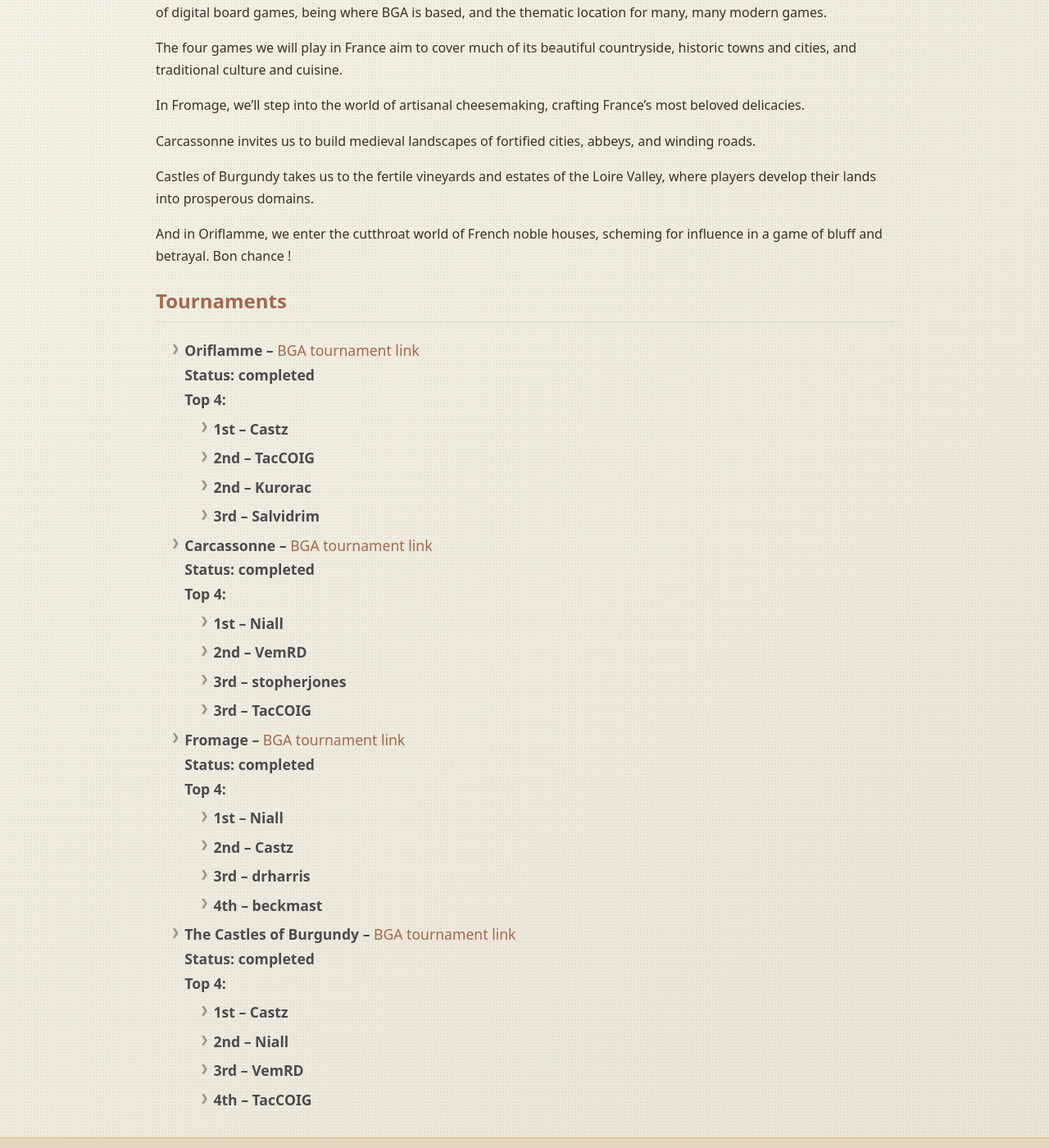
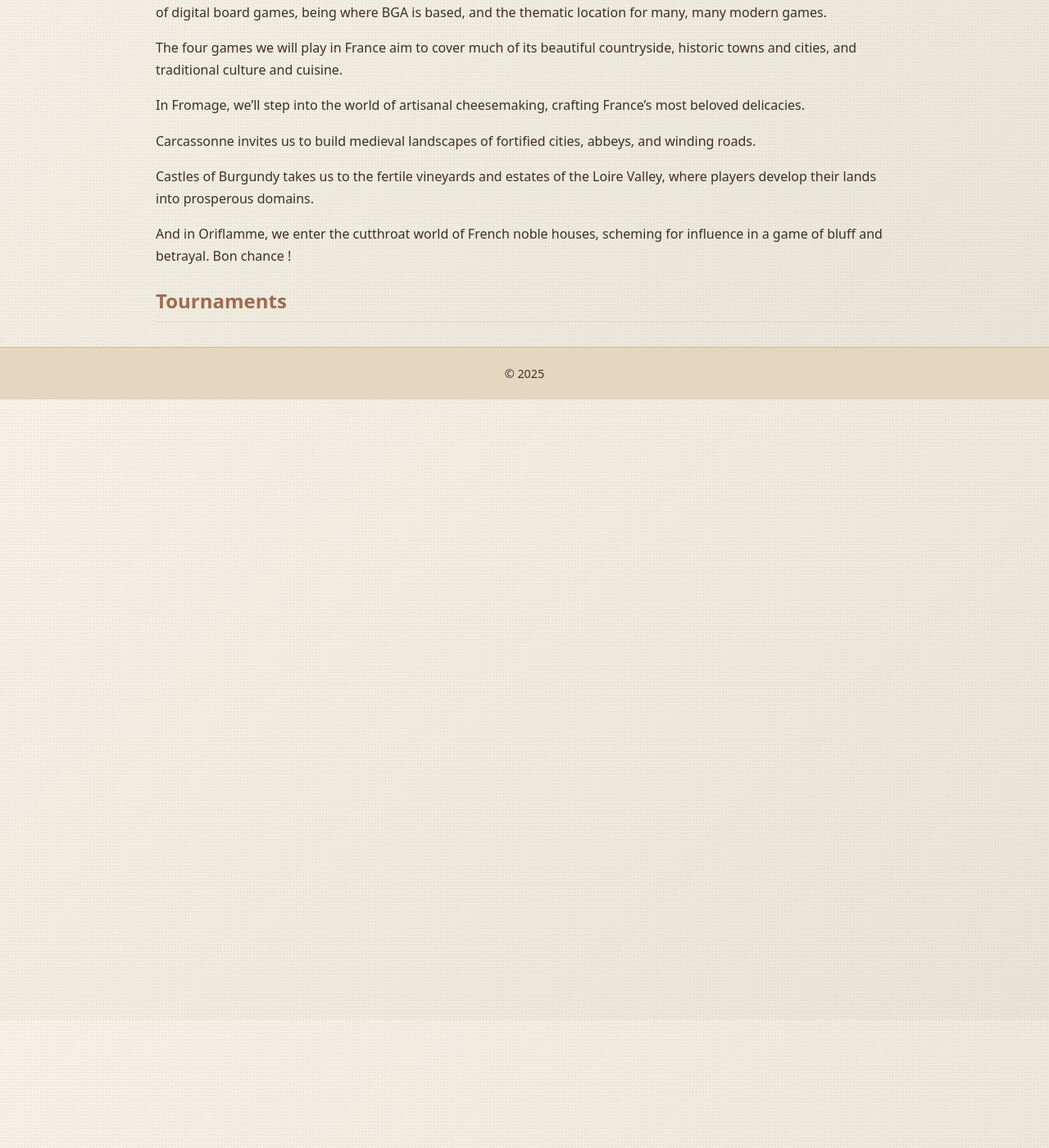
Before and after one commit to stopherjones/around-the-world-in-eighty-games, a Jekyll site: the page built from _countries/france.md, in a window 1280 px wide and 1400 px high, scrolled down 270 px. Shown: the whole window at 82% size. Built offline with Jekyll 4.4.1, drawn with Linux system fonts in a browser that asks for light colours; part of the change alters nothing that is shown.

Commit message:
Update tournaments.yml

```diff
--- a/_data/tournaments.yml
+++ b/_data/tournaments.yml
@@ -1,415 +1,272 @@
-354697:
+"354697":
   id: 354697
-  country: united-kingdom
-  game: mr-jack
-  name: "Mr Jack Tournament (United Kingdom)"
-  bga_url: "https://boardgamearena.com/tournament?id=354697"
-  status: completed
-  top4:
-    - { rank: "1st", name: "TacCOIG" }
-    - { rank: "2nd", name: "Cheery Dog" }
-    - { rank: "3rd", name: "Saugust2" }
-    - { rank: "3rd", name: "andycupid" }
-
-354698:
-  id: 354698
-  country: united-kingdom
-  game: next-station-london
-  name: "Next Station: London Tournament (United Kingdom)"
-  bga_url: "https://boardgamearena.com/tournament?id=354698"
-  status: completed
-  top4:
-    - { rank: "1st", name: "TacCOIG" }
-    - { rank: "2nd", name: "andycupid" }
-    - { rank: "3rd", name: "Cheery Dog" }
-    - { rank: "4th", name: "stopherjones" }
-
-360285:
-  id: 360285
-  country: netherlands
-  game: gift-of-tulips
-  name: "Gift of Tulips Tournament (Netherlands)"
-  bga_url: "https://boardgamearena.com/tournament?id=360285"
-  status: completed
-  top4:
-    - { rank: "1st", name: "beckmast" }
-    - { rank: "2nd", name: "TacCOIG" }
-    - { rank: "3rd", name: "stopherjones" }
-    - { rank: "4th", name: "Niall" }
-
-360291:
-  id: 360291
-  country: germany
-  game: thurn-and-taxis
-  name: "Thurn and Taxis Tournament (Germany)"
-  bga_url: "https://boardgamearena.com/tournament?id=360291"
-  status: completed
-  top4:
-    - { rank: "1st", name: "andycupid" }
-    - { rank: "2nd", name: "Cheery Dog" }
-    - { rank: "3rd", name: "Niall" }
-    - { rank: "3rd", name: "Sharon F" }
-
-368884:
-  id: 368884
-  country: denmark
-  game: copenhagen
-  name: "Copenhagen Tournament (Denmark)"
-  bga_url: "https://boardgamearena.com/tournament?id=368884"
-  status: completed
-  top4:
-    - { rank: "1st", name: "Castz" }
-    - { rank: "2nd", name: "TacCOIG" }
-    - { rank: "3rd", name: "GeraldineMerida" }
-    - { rank: "3rd", name: "Bleedingriver" }
-
-368887:
-  id: 368887
-  country: sweden
-  game: fika
-  name: "Fika Tournament (Sweden)"
-  bga_url: "https://boardgamearena.com/tournament?id=368887"
-  status: completed
-  top4:
-    - { rank: "1st", name: "Niall" }
-    - { rank: "2nd", name: "Cheery Dog" }
-    - { rank: "3rd", name: "andycupid" }
-    - { rank: "3rd", name: "stopherjones" }
-
-374194:
-  id: 374194
-  country: norway
-  game: knarr
-  name: "Knarr Tournament (Norway)"
-  bga_url: "https://boardgamearena.com/tournament?id=374194"
-  status: completed
-  top4:
-    - { rank: "1st", name: "Niall" }
-    - { rank: "2nd", name: "VemRD" }
-    - { rank: "3rd", name: "beckmast" }
-    - { rank: "3rd", name: "TacCOIG" }
-
-380123:
-  id: 380123
-  country: norway
-  game: herrlof
-  name: "Herrlof Tournament (Norway)"
-  bga_url: "https://boardgamearena.com/tournament?id=380123"
-  status: completed
-  top4:
-    - { rank: "1st", name: "TacCOIG" }
-    - { rank: "2nd", name: "stopherjones" }
-    - { rank: "3rd", name: "Niall" }
-    - { rank: "3rd", name: "Cheery Dog" }
-
-378251:
-  id: 378251
-  country: russia
-  game: st-petersburg
-  name: "St Petersburg Tournament (Russia)"
-  bga_url: "https://boardgamearena.com/tournament?id=378251"
-  status: completed
-  top4:
-    - { rank: "1st", name: "Niall" }
-    - { rank: "2nd", name: "Castz" }
-    - { rank: "3rd", name: "TacCOIG" }
-    - { rank: "3rd", name: "VemRD" }
-
-387302:
-  id: 387302
-  country: greece
-  game: akropolis
-  name: "Akropolis Tournament (Greece)"
-  bga_url: "https://boardgamearena.com/tournament?id=387302"
-  status: completed
-  top4:
-    - { rank: "1st", name: "Castz" }
-    - { rank: "2nd", name: "TacCOIG" }
-    - { rank: "3rd", name: "Arjo14" }
-    - { rank: "4th", name: "Salvidrim" }
-
-387304:
-  id: 387304
-  country: greece
-  game: santorini
-  name: "Santorini Tournament (Greece)"
-  bga_url: "https://boardgamearena.com/tournament?id=387304"
-  status: completed
-  top4:
-    - { rank: "1st", name: "TacCOIG" }
-    - { rank: "2nd", name: "Arjo14" }
-    - { rank: "3rd", name: "andycupid" }
-    - { rank: "3rd", name: "Cheery Dog" }
-
-404118:
-  id: 404118
-  country: italy
-  game: ponte-del-diavolo
-  name: "Ponte del Diavolo Tournament (Italy)"
-  bga_url: "https://boardgamearena.com/tournament?id=404118"
-  status: completed
-  top4:
-    - { rank: "1st", name: "andycupid" }
-    - { rank: "2nd", name: "Castz" }
-    - { rank: "3rd", name: "Niall" }
-    - { rank: "3rd", name: "TacCOIG" }
-
-404125:
-  id: 404125
-  country: italy
-  game: verona-twist
-  name: "Verona Twist Tournament (Italy)"
-  bga_url: "https://boardgamearena.com/tournament?id=404125"
-  status: completed
-  top4:
-    - { rank: "1st", name: "andycupid" }
-    - { rank: "2nd", name: "Castz" }
-    - { rank: "3rd", name: "Niall" }
-    - { rank: "3rd", name: "Cheery Dog" }
-
-404206:
-  id: 404206
-  country: italy
-  game: viticulture
-  name: "Viticulture Tournament (Italy)"
-  bga_url: "https://boardgamearena.com/tournament?id=404206"
-  status: completed
-  top4:
-    - { rank: "1st", name: "Niall" }
-    - { rank: "2nd", name: "VemRD" }
-    - { rank: "3rd", name: "Castz" }
-    - { rank: "4th", name: "drharris" }
-
-410031:
-  id: 410031
-  country: switzerland
-  game: ticket-to-ride-switzerland
-  name: "Ticket to Ride: Switzerland Tournament (Switzerland)"
-  bga_url: "https://boardgamearena.com/tournament?id=410031"
-  status: completed
-  top4:
-    - { rank: "1st", name: "TacCOIG" }
-    - { rank: "2nd", name: "beckmast" }
-    - { rank: "3rd", name: "Niall" }
-    - { rank: "3rd", name: "andycupid" }
-
-420784:
-  id: 420784
-  country: france
-  game: oriflamme
-  name: "Oriflamme Tournament (France)"
-  bga_url: "https://boardgamearena.com/tournament?id=420784"
-  status: completed
-  top4:
-    - { rank: "1st", name: "Castz" }
-    - { rank: "2nd", name: "TacCOIG" }
-    - { rank: "2nd", name: "Kurorac" }
-    - { rank: "3rd", name: "Salvidrim" }
-
-420786:
-  id: 420786
-  country: france
-  game: carcassonne
-  name: "Carcassonne Tournament (France)"
-  bga_url: "https://boardgamearena.com/tournament?id=420786"
-  status: completed
-  top4:
-    - { rank: "1st", name: "Niall" }
-    - { rank: "2nd", name: "VemRD" }
-    - { rank: "3rd", name: "stopherjones" }
-    - { rank: "3rd", name: "TacCOIG" }
-
-420787:
-  id: 420787
-  country: france
-  game: fromage
-  name: "Fromage Tournament (France)"
-  bga_url: "https://boardgamearena.com/tournament?id=420787"
-  status: completed
-  top4:
-    - { rank: "1st", name: "Niall" }
-    - { rank: "2nd", name: "Castz" }
-    - { rank: "3rd", name: "drharris" }
-    - { rank: "4th", name: "beckmast" }
-
-420929:
-  id: 420929
-  country: france
-  game: the-castles-of-burgundy
-  name: "The Castles of Burgundy Tournament (France)"
-  bga_url: "https://boardgamearena.com/tournament?id=420929"
-  status: completed
-  top4:
-    - { rank: "1st", name: "Castz" }
-    - { rank: "2nd", name: "Niall" }
-    - { rank: "3rd", name: "VemRD" }
-    - { rank: "4th", name: "TacCOIG" }
-
-427916:
-  id: 427916
-  country: mallorca
-  game: finca
-  name: "Finca Tournament (Mallorca)"
-  bga_url: "https://boardgamearena.com/tournament?id=427916"
-  status: completed
-  top4:
-    - { rank: "1st", name: "Castz" }
-    - { rank: "2nd", name: "GeraldineMerida" }
-    - { rank: "3rd", name: "Zozoken" }
-    - { rank: "3rd", name: "Arjo14" }
-
-427918:
-  id: 427918
-  country: spain
-  game: alhambra
-  name: "Alhambra Tournament (Spain)"
-  bga_url: "https://boardgamearena.com/tournament?id=427918"
-  status: completed
-  top4:
-    - { rank: "1st", name: "Niall" }
-    - { rank: "2nd", name: "VemRD" }
-    - { rank: "3rd", name: "Castz" }
-    - { rank: "4th", name: "Cheery Dog" }
-
-427919:
-  id: 427919
-  country: portugal
-  game: azul-summer-pavilion
-  name: "Azul: Summer Pavilion Tournament (Portugal)"
-  bga_url: "https://boardgamearena.com/tournament?id=427919"
+  country: null
+  game: null
+  name: Tournament 354697
+  bga_url: https://boardgamearena.com/tournament?id=354697
   status: ongoing
   round: null
-
-439073:
-  id: 439073
-  country: morocco
-  game: marrakech
-  name: "Marrakech Tournament (Morocco)"
-  bga_url: "https://boardgamearena.com/tournament?id=439073"
-  status: completed
-  top4:
-    - { rank: "1st", name: "Niall" }
-    - { rank: "2nd", name: "Castz" }
-    - { rank: "3rd", name: "TacCOIG" }
-    - { rank: "4th", name: "Arjo14" }
-
-439074:
-  id: 439074
-  country: morocco
-  game: medina
-  name: "Medina Tournament (Morocco)"
-  bga_url: "https://boardgamearena.com/tournament?id=439074"
-  status: completed
-  top4:
-    - { rank: "1st", name: "Castz" }
-    - { rank: "2nd", name: "stopherjones" }
-    - { rank: "3rd", name: "TacCOIG" }
-    - { rank: "4th", name: "drharris" }
-
-461495:
-  id: 461495
-  country: sahara-desert
-  game: targi
-  name: "Targi Tournament (Sahara)"
-  bga_url: "https://boardgamearena.com/tournament?id=461495"
+"354698":
+  id: 354698
+  country: null
+  game: null
+  name: Tournament 354698
+  bga_url: https://boardgamearena.com/tournament?id=354698
   status: ongoing
   round: null
-
-461517:
-  id: 461517
-  country: sahara-desert
-  game: caravan
-  name: "Caravan Tournament (Sahara)"
-  bga_url: "https://boardgamearena.com/tournament?id=461517"
-  status: completed
-  top4:
-    - { rank: "1st", name: "Niall" }
-    - { rank: "2nd", name: "Cheery Dog" }
-    - { rank: "3rd", name: "TacCOIG" }
-    - { rank: "4th", name: "Bleedingriver" }
-
-488440:
-  id: 488440
-  country: botswana
-  game: orapa-mine
-  name: "Orapa Mine Tournament (Botswana)"
-  bga_url: "https://boardgamearena.com/tournament?id=488440"
-  status: completed
-  top4:
-    - { rank: "1st", name: "Cheery Dog" }
-    - { rank: "2nd", name: "beckmast" }
-    - { rank: "3rd", name: "Niall" }
-    - { rank: "3rd", name: "stopherjones" }
-
-488602:
-  id: 488602
-  country: south-africa
-  game: rallymangt
-  name: "RallymanGT Tournament (South Africa)"
-  bga_url: "https://boardgamearena.com/tournament?id=488602"
-  status: completed
-  top4:
-    - { rank: "1st", name: "Castz" }
-    - { rank: "2nd", name: "Niall" }
-    - { rank: "3rd", name: "Cheery Dog" }
-    - { rank: "4th", name: "stopherjones" }
-
-488444:
-  id: 488444
-  country: uganda
-  game: rift-valley-reserve
-  name: "Rift Valley Reserve Tournament (Uganda)"
-  bga_url: "https://boardgamearena.com/tournament?id=488444"
-  status: completed
-  top4:
-    - { rank: "1st", name: "Castz" }
-    - { rank: "2nd", name: "Niall" }
-    - { rank: "3rd", name: "TacCOIG" }
-    - { rank: "4th", name: "stopherjones" }
-
-499404:
-  id: 499404
-  country: egypt
-  game: sobek
-  name: "Sobek Tournament (Egypt)"
-  bga_url: "https://boardgamearena.com/tournament?id=499404"
+"360285":
+  id: 360285
+  country: null
+  game: null
+  name: Tournament 360285
+  bga_url: https://boardgamearena.com/tournament?id=360285
   status: ongoing
   round: null
-
-499408:
-  id: 499408
-  country: egypt
-  game: luxor
-  name: "Luxor Tournament (Egypt)"
-  bga_url: "https://boardgamearena.com/tournament?id=499408"
+"360291":
+  id: 360291
+  country: null
+  game: null
+  name: Tournament 360291
+  bga_url: https://boardgamearena.com/tournament?id=360291
   status: ongoing
   round: null
-
-499409:
-  id: 499409
-  country: egypt
-  game: imhotep
-  name: "Imhotep Tournament (Egypt)"
-  bga_url: "https://boardgamearena.com/tournament?id=499409"
+"368884":
+  id: 368884
+  country: null
+  game: null
+  name: Tournament 368884
+  bga_url: https://boardgamearena.com/tournament?id=368884
   status: ongoing
   round: null
-
-499398:
+"368887":
+  id: 368887
+  country: null
+  game: null
+  name: Tournament 368887
+  bga_url: https://boardgamearena.com/tournament?id=368887
+  status: ongoing
+  round: null
+"374194":
+  id: 374194
+  country: null
+  game: null
+  name: Tournament 374194
+  bga_url: https://boardgamearena.com/tournament?id=374194
+  status: ongoing
+  round: null
+"378251":
+  id: 378251
+  country: null
+  game: null
+  name: Tournament 378251
+  bga_url: https://boardgamearena.com/tournament?id=378251
+  status: ongoing
+  round: null
+"380123":
+  id: 380123
+  country: null
+  game: null
+  name: Tournament 380123
+  bga_url: https://boardgamearena.com/tournament?id=380123
+  status: ongoing
+  round: null
+"387302":
+  id: 387302
+  country: null
+  game: null
+  name: Tournament 387302
+  bga_url: https://boardgamearena.com/tournament?id=387302
+  status: ongoing
+  round: null
+"387304":
+  id: 387304
+  country: null
+  game: null
+  name: Tournament 387304
+  bga_url: https://boardgamearena.com/tournament?id=387304
+  status: ongoing
+  round: null
+"404118":
+  id: 404118
+  country: null
+  game: null
+  name: Tournament 404118
+  bga_url: https://boardgamearena.com/tournament?id=404118
+  status: ongoing
+  round: null
+"404125":
+  id: 404125
+  country: null
+  game: null
+  name: Tournament 404125
+  bga_url: https://boardgamearena.com/tournament?id=404125
+  status: ongoing
+  round: null
+"404206":
+  id: 404206
+  country: null
+  game: null
+  name: Tournament 404206
+  bga_url: https://boardgamearena.com/tournament?id=404206
+  status: ongoing
+  round: null
+"410031":
+  id: 410031
+  country: null
+  game: null
+  name: Tournament 410031
+  bga_url: https://boardgamearena.com/tournament?id=410031
+  status: ongoing
+  round: null
+"420784":
+  id: 420784
+  country: null
+  game: null
+  name: Tournament 420784
+  bga_url: https://boardgamearena.com/tournament?id=420784
+  status: ongoing
+  round: null
+"420786":
+  id: 420786
+  country: null
+  game: null
+  name: Tournament 420786
+  bga_url: https://boardgamearena.com/tournament?id=420786
+  status: ongoing
+  round: null
+"420787":
+  id: 420787
+  country: null
+  game: null
+  name: Tournament 420787
+  bga_url: https://boardgamearena.com/tournament?id=420787
+  status: ongoing
+  round: null
+"420929":
+  id: 420929
+  country: null
+  game: null
+  name: Tournament 420929
+  bga_url: https://boardgamearena.com/tournament?id=420929
+  status: ongoing
+  round: null
+"427916":
+  id: 427916
+  country: null
+  game: null
+  name: Tournament 427916
+  bga_url: https://boardgamearena.com/tournament?id=427916
+  status: ongoing
+  round: null
+"427918":
+  id: 427918
+  country: null
+  game: null
+  name: Tournament 427918
+  bga_url: https://boardgamearena.com/tournament?id=427918
+  status: ongoing
+  round: null
+"427919":
+  id: 427919
+  country: null
+  game: null
+  name: Tournament 427919
+  bga_url: https://boardgamearena.com/tournament?id=427919
+  status: ongoing
+  round: null
+"439073":
+  id: 439073
+  country: null
+  game: null
+  name: Tournament 439073
+  bga_url: https://boardgamearena.com/tournament?id=439073
+  status: ongoing
+  round: null
+"439074":
+  id: 439074
+  country: null
+  game: null
+  name: Tournament 439074
+  bga_url: https://boardgamearena.com/tournament?id=439074
+  status: ongoing
+  round: null
+"461495":
+  id: 461495
+  country: null
+  game: null
+  name: Tournament 461495
+  bga_url: https://boardgamearena.com/tournament?id=461495
+  status: ongoing
+  round: null
+"461517":
+  id: 461517
+  country: null
+  game: null
+  name: Tournament 461517
+  bga_url: https://boardgamearena.com/tournament?id=461517
+  status: ongoing
+  round: null
+"488440":
+  id: 488440
+  country: null
+  game: null
+  name: Tournament 488440
+  bga_url: https://boardgamearena.com/tournament?id=488440
+  status: ongoing
+  round: null
+"488444":
+  id: 488444
+  country: null
+  game: null
+  name: Tournament 488444
+  bga_url: https://boardgamearena.com/tournament?id=488444
+  status: ongoing
+  round: null
+"488602":
+  id: 488602
+  country: null
+  game: null
+  name: Tournament 488602
+  bga_url: https://boardgamearena.com/tournament?id=488602
+  status: ongoing
+  round: null
+"499398":
   id: 499398
-  country: egypt
-  game: nile
-  name: "Nile Tournament (Egypt)"
-  bga_url: "https://boardgamearena.com/tournament?id=499398"
-  status: completed
-  top4:
-    - { rank: "1st", name: "Castz" }
-    - { rank: "2nd", name: "stopherjones" }
-    - { rank: "3rd", name: "Niall" }
-    - { rank: "3rd", name: "Cheery Dog" }
-
-511272:
+  country: null
+  game: null
+  name: Tournament 499398
+  bga_url: https://boardgamearena.com/tournament?id=499398
+  status: ongoing
+  round: null
+"499404":
+  id: 499404
+  country: null
+  game: null
+  name: Tournament 499404
+  bga_url: https://boardgamearena.com/tournament?id=499404
+  status: ongoing
+  round: null
+"499408":
+  id: 499408
+  country: null
+  game: null
+  name: Tournament 499408
+  bga_url: https://boardgamearena.com/tournament?id=499408
+  status: ongoing
+  round: null
+"499409":
+  id: 499409
+  country: null
+  game: null
+  name: Tournament 499409
+  bga_url: https://boardgamearena.com/tournament?id=499409
+  status: ongoing
+  round: null
+"511272":
   id: 511272
-  country: kenya
-  game: elongo
-  name: "Elongo Tournament (Kenya)"
-  bga_url: "https://boardgamearena.com/tournament?id=511272"
+  country: null
+  game: null
+  name: Tournament 511272
+  bga_url: https://boardgamearena.com/tournament?id=511272
+  status: ongoing
+  round: null
```
